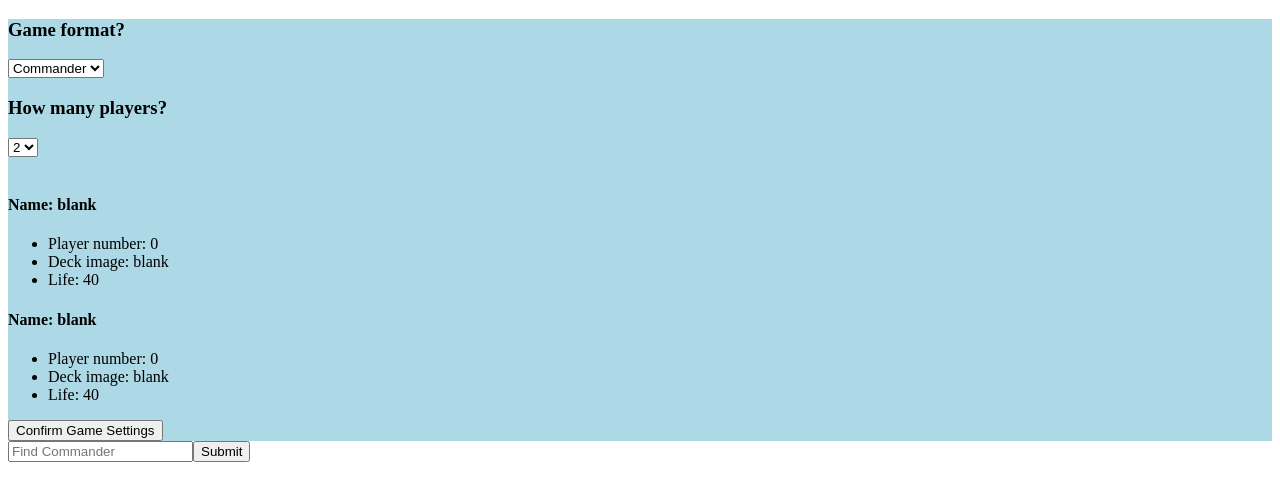
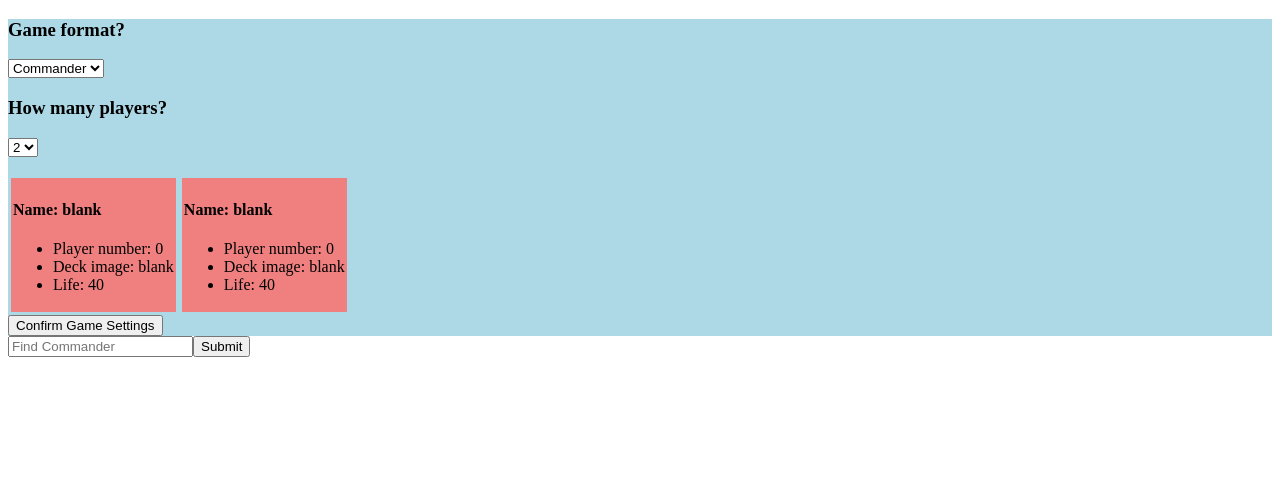
Before and after one commit to NH-pro/mtg_equip_js, a React (Create React App) app: page / in a window 1280 px wide. Shown: the top 500 px of the page. Built offline with nearby package versions, Linux system fonts and the light colour scheme.

Commit message:
added more css styles

```diff
--- a/src/App.js
+++ b/src/App.js
@@ -126,18 +126,37 @@ function App() {
       {/* Pass "getCache" function as a prop to the "MatchSetup" component. */}
       <MatchSetup getCache={getCache}/>
       {gameCacheSettings &&
-        <div>
+        <div
+          style={{
+            backgroundColor: 'lightgreen'
+          }}
+        >
           <h3>This is the current game format: {gameCacheSettings.format} with {gameCacheSettings.playerCount} players.</h3>
+          <div
+                style={{
+                    display:'flex'
+                }}
+            >
               {gameCacheSettings.comPlayers.map(player => {
                 return (
-              <ul
+                  <div
                     key={player.playerNum}
+                    style={{
+                        backgroundColor: 'lightgoldenrodyellow',
+                        margin: '3px',
+                        padding: '2px'
+                    }}
                   >
-                <li>{player.name}</li>
-                <li>{player.life}</li>
+                    <h4>Name: {player.name}</h4>
+                    <ul>
+                        <li>Player number: {player.playerNum}</li>
+                        <li>Deck image: {player.deck_image}</li>
+                        <li>Life: {player.life}</li>
                     </ul>
+                  </div>
                 )
               })}
+          </div>
         </div>
       }
       <input id='search_input' onChange={e => inputHandle(e.target.value)} placeholder='Find Commander'/>
--- a/src/components/MatchSetup.jsx
+++ b/src/components/MatchSetup.jsx
@@ -110,11 +110,21 @@ function CreateMatch({getCache}) {
                 </select>
             </div>
             <br/>
+            <div
+                style={{
+                    display:'flex'
+                }}
+            >
                 {comPlayers &&
                     comPlayers.map(player => {
                         return (
                             <div
                                 key={player.playerNum}
+                                style={{
+                                    backgroundColor: 'lightcoral',
+                                    margin: '3px',
+                                    padding: '2px'
+                                }}
                             >
                                 <h4>Name: {player.name}</h4>
                                 <ul>
@@ -126,6 +136,7 @@ function CreateMatch({getCache}) {
                         )
                     })
                 }
+            </div>
             <button
                 onClick={() => {
                     confirmGameSettings(
```
Lines whose indentation alone changed are shown as unchanged.
